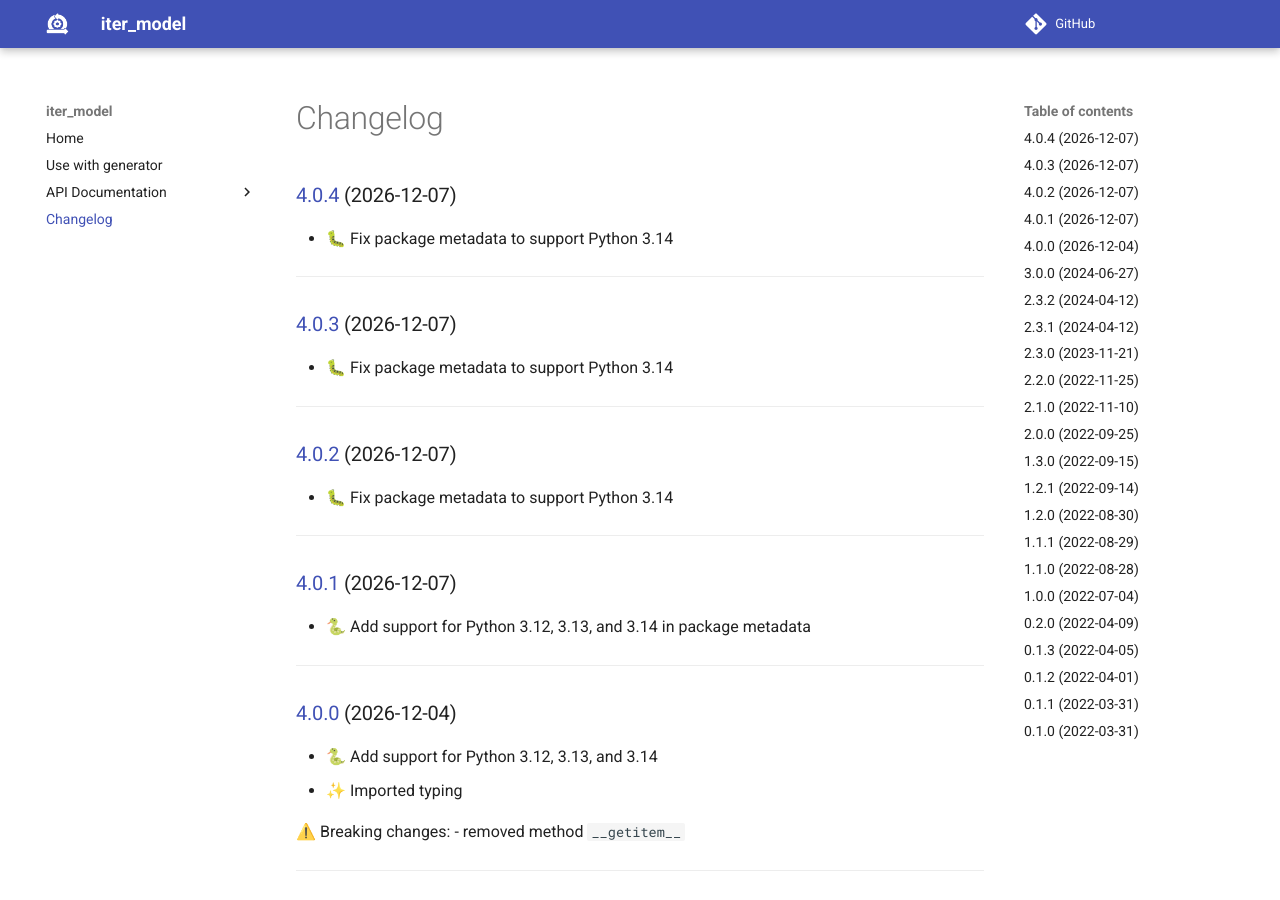
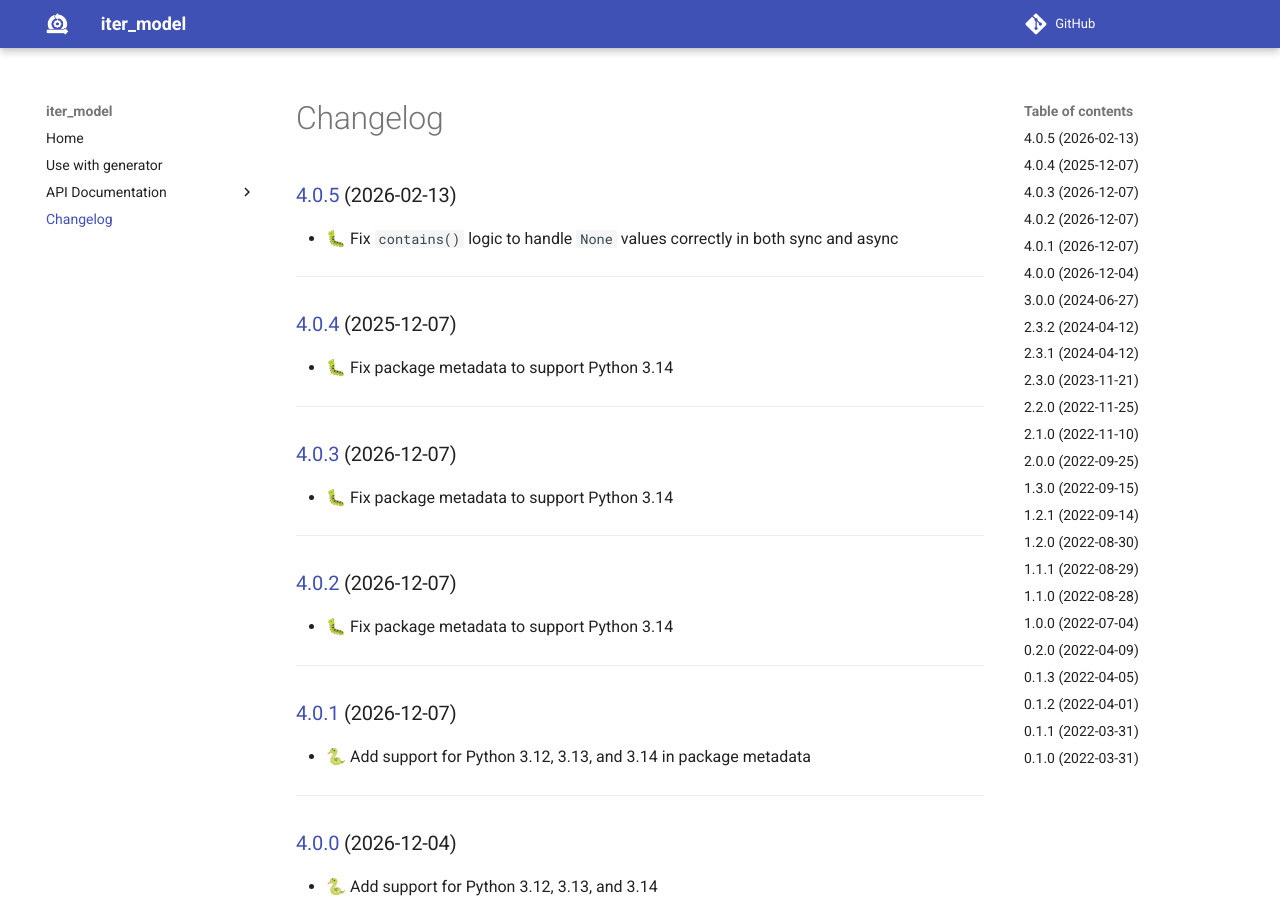
Before and after one commit to VolodymyrBor/iter_model, an MkDocs documentation site: the page built from docs/changelog.md, in a window 1280 px wide and 900 px high. Built offline with MkDocs 1.6.1 and Material for MkDocs 9.7.7, drawn with Linux system fonts in a browser that asks for light colours; comment, search, counter and statistics services are not loaded.

Commit message:
🔖 new release 4.0.5

```diff
--- a/docs/changelog.md
+++ b/docs/changelog.md
@@ -1,4 +1,10 @@
-### [4.0.4] (2026-12-07)
+### [4.0.5] (2026-02-13)
+
+- 🐛 Fix `contains()`  logic to handle `None` values correctly in both sync and async
+
+---
+
+### [4.0.4] (2025-12-07)
 
 - 🐛 Fix package metadata to support Python 3.14
 
@@ -241,3 +247,4 @@ Add [py.typed](..%2Fiter_model%2Fpy.typed) file to package
 [4.0.2]: https://github.com/VolodymyrBor/iter_model/pull/37
 [4.0.3]: https://github.com/VolodymyrBor/iter_model/pull/38
 [4.0.4]: https://github.com/VolodymyrBor/iter_model/pull/39
+[4.0.5]: https://github.com/VolodymyrBor/iter_model/pull/41
--- a/pyproject.toml
+++ b/pyproject.toml
@@ -1,6 +1,6 @@
 [tool.poetry]
 name = "iter_model"
-version = "4.0.4"
+version = "4.0.5"
 description = "iter-model uses a method approach instead of individual functions to work with iterable objects."
 authors = ["volodymyrb <volodymyr.borysiuk0@gmail.com>"]
 license = "MIT"
```
